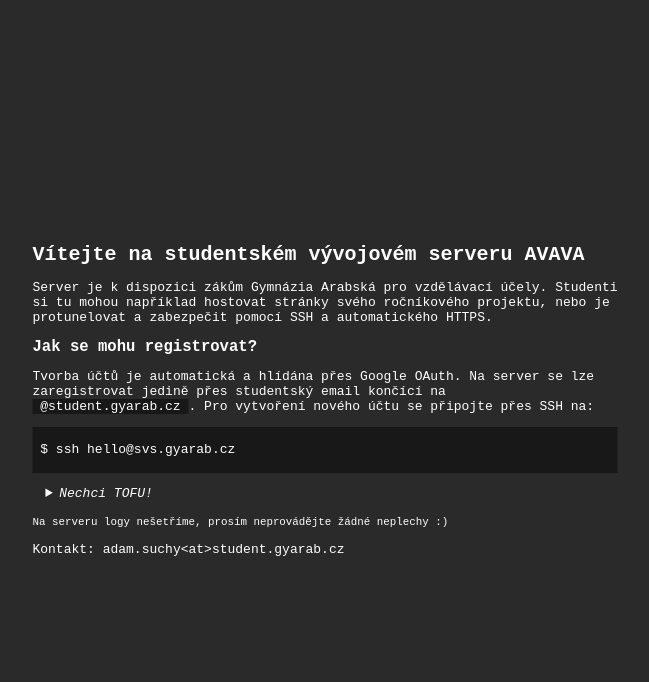
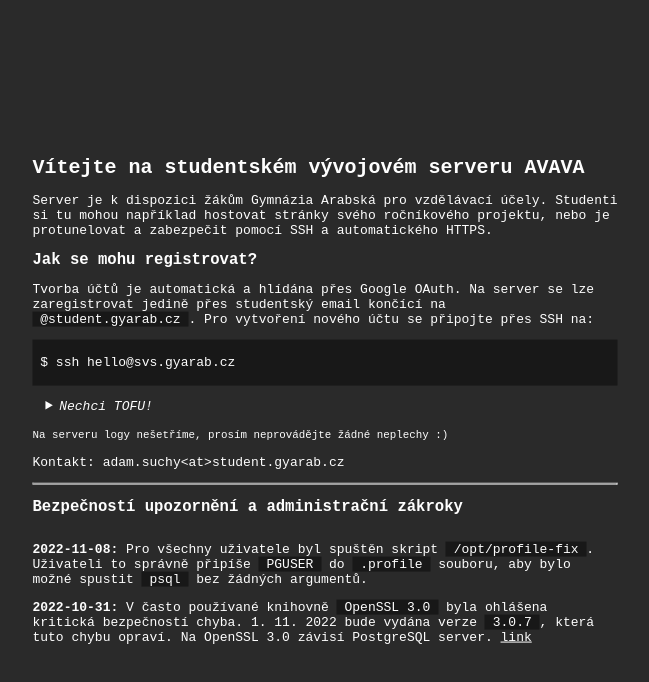
Before and after one commit to gyarab/2022svs, a plain HTML site: page homepage/index.html in a window 1280 px wide. Shown: the whole page, without its empty margins (315-964 px from the left). Drawn offline with Linux system fonts and the light colour scheme.

Commit message:
homepage: update to match with prod

```diff
--- a/homepage/index.html
+++ b/homepage/index.html
@@ -11,7 +11,7 @@
     <main class="container">
         <h1>Vítejte na studentském vývojovém serveru AVAVA</h1>
         <p>
-            Server je k dispozici zákům Gymnázia Arabská pro vzdělávací účely.
+            Server je k dispozici žákům Gymnázia Arabská pro vzdělávací účely.
             Studenti si tu mohou například hostovat stránky svého ročníkového projektu,
             nebo je protunelovat a zabezpečit pomocí SSH a automatického HTTPS.
         </p>
@@ -32,8 +32,23 @@
             </details>
         </p>
         <p><small>Na serveru logy nešetříme, prosím neprovádějte žádné neplechy :)</small></p>
-	<p>Kontakt: adam.suchy&lt;at&gt;student.gyarab.cz</p>
+        <p>Kontakt: adam.suchy&lt;at&gt;student.gyarab.cz</p>
 
+        <hr/>
+            <h2>Bezpečností upozornění a administrační zákroky</h2>
+        <div style="max-height: 15em; overflow-y: scroll;">
+            <p>
+                <b>2022-11-08:</b> Pro všechny uživatele byl spuštěn skript <code>/opt/profile-fix</code>.
+                Uživateli to správně připíše <code>PGUSER</code> do <code>.profile</code> souboru, aby bylo možné
+                spustit <code>psql</code> bez žádných argumentů.
+            </p>
+            <p>
+                <b>2022-10-31:</b> V často používané knihovně <code>OpenSSL 3.0</code> byla ohlášena kritická
+                bezpečností chyba. 1. 11. 2022 bude vydána verze <code>3.0.7</code>, která tuto chybu opraví.
+                Na OpenSSL 3.0 závisí PostgreSQL server.
+                <a href="https://www.openssl.org/blog/blog/2022/11/01/email-address-overflows/">link</a>
+            </p>
+        </div>
     </main>
 </body>
 </html>
```
